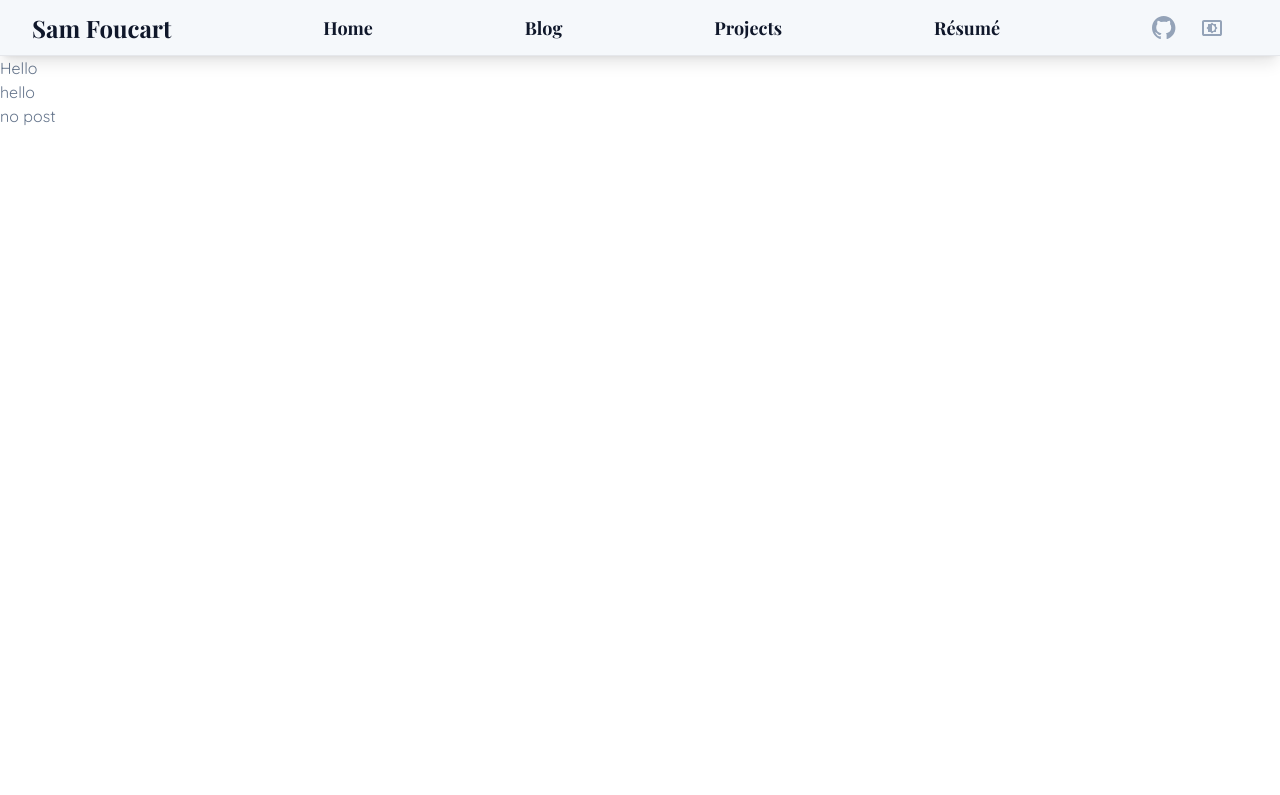
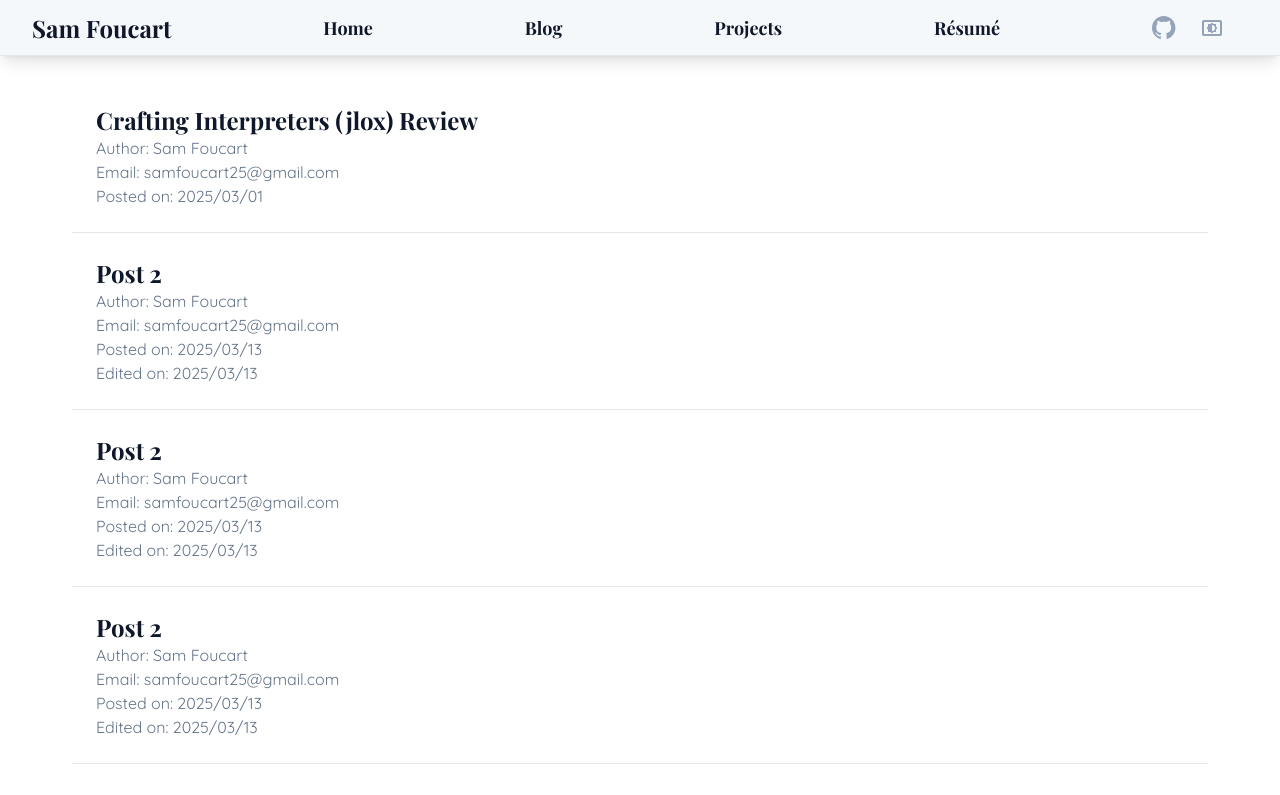
Before and after one commit to samfoucart/tailwind-learning, a React (Vite) app: page /#/blog-posts in a window 1280 px wide. Shown: the top 795 px of the page. Built offline with nearby package versions, Linux system fonts and the light colour scheme; a web font is replaced by a local one.

Commit message:
added a blog post view

```diff
--- /dev/null
+++ b/public/content/blog-posts/blog-posts.json
@@ -0,0 +1,86 @@
+[
+  {
+    "id": 1,
+    "name": "Crafting Interpreters (jlox) Review",
+    "author": {
+      "id": 1,
+      "fullName": "Sam Foucart",
+      "email": "samfoucart25@gmail.com"
+    },
+    "originalPostDate": "2025/03/01",
+    "lastEditDate": null,
+    "contentRef": "crafting-interpreters-part-1-review.md"
+  },
+  {
+    "id": 2,
+    "name": "Post 2",
+    "author": {
+      "id": 1,
+      "fullName": "Sam Foucart",
+      "email": "samfoucart25@gmail.com"
+    },
+    "originalPostDate": "2025/03/13",
+    "lastEditDate": "2025/03/13",
+    "contentRef": "crafting-interpreters-part-1-review.md"
+  },
+  {
+    "id": 2,
+    "name": "Post 2",
+    "author": {
+      "id": 1,
+      "fullName": "Sam Foucart",
+      "email": "samfoucart25@gmail.com"
+    },
+    "originalPostDate": "2025/03/13",
+    "lastEditDate": "2025/03/13",
+    "contentRef": "crafting-interpreters-part-1-review.md"
+  },
+  {
+    "id": 2,
+    "name": "Post 2",
+    "author": {
+      "id": 1,
+      "fullName": "Sam Foucart",
+      "email": "samfoucart25@gmail.com"
+    },
+    "originalPostDate": "2025/03/13",
+    "lastEditDate": "2025/03/13",
+    "contentRef": "crafting-interpreters-part-1-review.md"
+  },
+  {
+    "id": 2,
+    "name": "Post 2",
+    "author": {
+      "id": 1,
+      "fullName": "Sam Foucart",
+      "email": "samfoucart25@gmail.com"
+    },
+    "originalPostDate": "2025/03/13",
+    "lastEditDate": "2025/03/13",
+    "contentRef": "crafting-interpreters-part-1-review.md"
+  },
+  {
+    "id": 2,
+    "name": "Post 2",
+    "author": {
+      "id": 1,
+      "fullName": "Sam Foucart",
+      "email": "samfoucart25@gmail.com"
+    },
+    "originalPostDate": "2025/03/13",
+    "lastEditDate": "2025/03/13",
+    "contentRef": "crafting-interpreters-part-1-review.md"
+  },
+  {
+    "id": 2,
+    "name": "Post 2",
+    "author": {
+      "id": 1,
+      "fullName": "Sam Foucart",
+      "email": "samfoucart25@gmail.com"
+    },
+    "originalPostDate": "2025/03/13",
+    "lastEditDate": "2025/03/13",
+    "contentRef": "crafting-interpreters-part-1-review.md"
+  }
+]
--- a/src/Components/NavBar/NavBar.tsx
+++ b/src/Components/NavBar/NavBar.tsx
@@ -18,22 +18,22 @@ export function NavBar(props: NavBarProps): JSX.Element {
           </h1>
         </NavLink>
         <NavLink to="/" className="hidden lg:block">
-          <h1 className="text-slate-900 hover:text-slate-600 dark:text-slate-200 hover:dark:text-slate-50 text-lg font-bold font-serif">
+          <h1 className="font-serif text-lg font-bold text-slate-900 dark:text-slate-200 hover:text-slate-500 dark:hover:text-slate-400">
             Home
           </h1>
         </NavLink>
         <NavLink to="/blog-posts" className="hidden lg:block">
-          <h1 className="text-slate-900 hover:text-slate-600 dark:text-slate-200 hover:dark:text-slate-50 text-lg font-bold font-serif">
+          <h1 className="font-serif text-lg font-bold text-slate-900 dark:text-slate-200 hover:text-slate-500 dark:hover:text-slate-400">
             Blog
           </h1>
         </NavLink>
         <NavLink to="/" className="hidden lg:block">
-          <h1 className="text-slate-900 hover:text-slate-600 dark:text-slate-200 hover:dark:text-slate-50 text-lg font-bold font-serif">
+          <h1 className="font-serif text-lg font-bold text-slate-900 dark:text-slate-200 hover:text-slate-500 dark:hover:text-slate-400">
             Projects
           </h1>
         </NavLink>
         <NavLink to="/" className="hidden lg:block">
-          <h1 className="text-slate-900 hover:text-slate-600 dark:text-slate-200 hover:dark:text-slate-50 text-lg font-bold font-serif">
+          <h1 className="font-serif text-lg font-bold text-slate-900 dark:text-slate-200 hover:text-slate-500 dark:hover:text-slate-400">
             Résumé
           </h1>
         </NavLink>
--- a/src/Components/NavBar/SideBar.tsx
+++ b/src/Components/NavBar/SideBar.tsx
@@ -1,5 +1,6 @@
 import { useEffect, useRef } from "react";
 import GitHubButton from "./GitHubButton";
+import { NavLink } from "react-router";
 
 export interface SideBarProps {
   sideBarVisible: boolean;
@@ -35,30 +36,30 @@ export function SideBar(props: SideBarProps) {
             ref={menuRef}
           >
             <div className="flex flex-col gap-4 px-12 py-6">
-              <a
+              <NavLink
+                to="/"
                 className="font-serif text-lg font-bold text-slate-900 dark:text-slate-200 hover:text-slate-500 dark:hover:text-slate-400"
-                href="#"
               >
                 Home
-              </a>
-              <a
+              </NavLink>
+              <NavLink
+                to="/blog-posts"
                 className="font-serif text-lg font-bold text-slate-900 dark:text-slate-200 hover:text-slate-500 dark:hover:text-slate-400"
-                href="#"
               >
                 Blog
-              </a>
-              <a
+              </NavLink>
+              <NavLink
+                to="/"
                 className="font-serif text-lg font-bold text-slate-900 dark:text-slate-200 hover:text-slate-500 dark:hover:text-slate-400"
-                href="#"
               >
                 Projects
-              </a>
-              <a
+              </NavLink>
+              <NavLink
+                to="/"
                 className="font-serif text-lg font-bold text-slate-900 dark:text-slate-200 hover:text-slate-500 dark:hover:text-slate-400"
-                href="#"
               >
                 Résumé
-              </a>
+              </NavLink>
             </div>
             <div className="h-0 w-full border-b dark:border-slate-800"></div>
             <div className="flex flex-row justify-between gap-2 px-12">
--- a/src/Components/NavBar/SideBarButton.tsx
+++ b/src/Components/NavBar/SideBarButton.tsx
@@ -2,7 +2,7 @@ export interface SideBarButtonProps {
   sidebarButtonClick: () => void;
 }
 
-export function SideBarButton(props: SideBarButtonProps) {
+export function  SideBarButton(props: SideBarButtonProps) {
   return (
     <>
       <div>
--- /dev/null
+++ b/src/Components/NotFound/NotFound.tsx
@@ -0,0 +1,9 @@
+export function NotFound() {
+  return (
+    <>
+    <div className="m-auto lg:max-w-6xl py-6 px-2 flex flex-col">
+      <h2 className="p-6 text-2xl font-serif font-bold text-slate-900 dark:text-slate-200">The page you're looking for was not found.</h2>
+    </div>
+    </>
+  );
+}
--- a/src/Pages/BlogPosts/BlogPosts.tsx
+++ b/src/Pages/BlogPosts/BlogPosts.tsx
@@ -1,23 +1,81 @@
-import { useState } from "react";
+import { useEffect, useState } from "react";
+import { Link } from "react-router";
+
+type blogPostAuthor = {
+  id: number,
+  fullName: string,
+  email: string,
+};
+
+type blogPostHeader = {
+  id: number,
+  name: string,
+  author: blogPostAuthor,
+  originalPostDate: string,
+  lastEditDate?: string,
+  contentRef: string,
+};
 
 export function BlogPosts() {
-  const [blogPost, setBlogPost] = useState<string | null>(null);
-  async function fetchPost() {
-    const response = await fetch(
-      `blog-posts/crafting-interpreters-part-1-review.md`
-    );
+  const [blogPosts, setBlogPosts] = useState<blogPostHeader[] | string | null>(null);
 
-    if (response.ok) {
-      const responseText = await response.text();
-      setBlogPost(responseText);
+  function blogPostView() {
+    if (blogPosts == null) {
+      return (<p>Loading Blog Posts...</p>);
     }
+
+    if (typeof blogPosts === 'string') {
+      return (<p>{blogPosts}</p>)
+    }
+
+    return blogPosts.map((post) => {
+      return (
+      <>
+        <Link className="border-b dark:border-slate-800" to={`${post.contentRef}`}>
+          <div className="p-6 rounded-xl hover:bg-slate-50 dark:hover:bg-slate-800 flex flex-col">
+            <h2 className="text-2xl font-serif font-bold text-slate-900 dark:text-slate-200">{post.name}</h2>
+            <p>Author: {post.author.fullName}</p>
+            <p>Email: {post.author.email}</p>
+            <p>Posted on: {post.originalPostDate}</p>
+            {post.lastEditDate == null ? <></> : <p>Edited on: {post.lastEditDate}</p>}
+          </div>
+        </Link>
+      </>
+      );
+    });
   }
+
+  useEffect(() => {
+    let ignore = false;
+
+    async function fetchBlogPosts() {
+      try {
+        const response = await fetch(
+          `content/blog-posts/blog-posts.json`
+        );
+
+        if (!ignore) {
+          const blogPosts: blogPostHeader[] = await response.json();
+          setBlogPosts(blogPosts);
+        }
+      } catch (error) {
+        console.error(error);
+        setBlogPosts('Could not retrieve blog posts. Please refresh the page.');
+      }
+    }
+
+    fetchBlogPosts();
+
+    return () => {
+      ignore = true;
+    };
+  }, [])
 
   return (
     <>
-      <p>Hello</p>
-      <button onClick={fetchPost}>hello</button>
-      {blogPost == null ? <p>no post</p> : <p>{blogPost}</p>}
+      <div className="m-auto lg:max-w-6xl py-6 px-2 flex flex-col">
+        {blogPostView()}
+      </div>
     </>
   );
 }
--- a/src/main.tsx
+++ b/src/main.tsx
@@ -5,6 +5,7 @@ import { HashRouter, Route, Routes } from "react-router";
 import { NavLayout } from "./Components/Layout/NavLayout.tsx";
 import { Content } from "./Components/Content.tsx";
 import { BlogPosts } from "./Pages/BlogPosts/BlogPosts.tsx";
+import { NotFound } from "./Components/NotFound/NotFound.tsx";
 
 createRoot(document.getElementById("root")!).render(
   <StrictMode>
@@ -13,6 +14,7 @@ createRoot(document.getElementById("root")!).render(
         <Route path="/" element={<NavLayout />}>
           <Route index element={<Content />} />
           <Route path="blog-posts" element={<BlogPosts />} />
+          <Route path="*" element={<NotFound />} />
         </Route>
       </Routes>
     </HashRouter>
--- a/tailwind.config.js
+++ b/tailwind.config.js
@@ -10,4 +10,7 @@ export default {
     },
   },
   plugins: [],
+  future: {
+    // hoverOnlyWhenSupported: true,
+  }
 };
```
Also changed, not shown: public/content/blog-posts/crafting-interpreters-part-1-review.md (renamed from public/blog-posts/crafting-interpreters-part-1-review.md).
